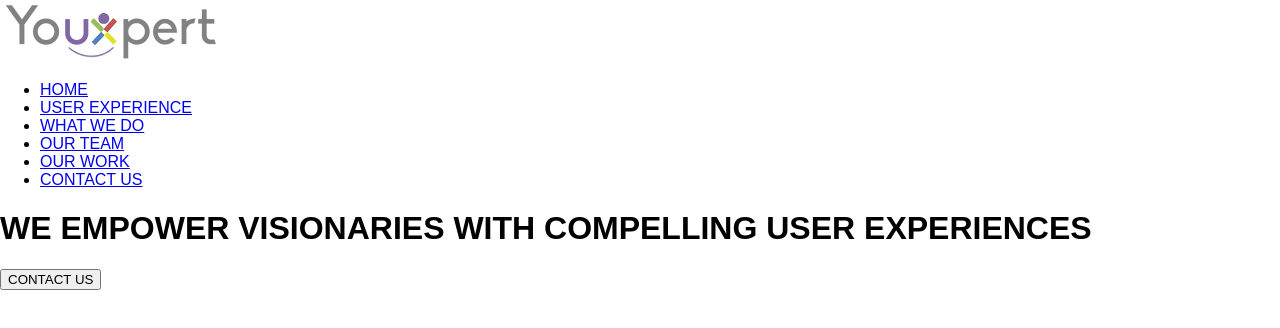
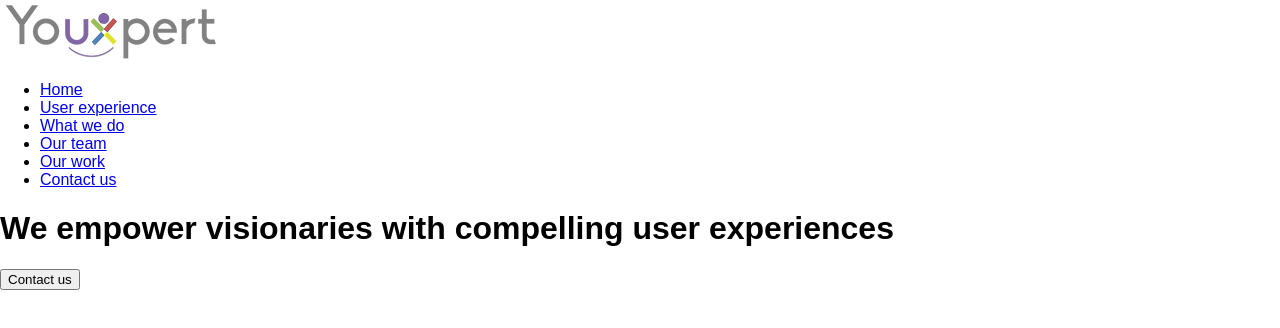
Before and after one commit to Raymond427/youxpert, a React (Create React App) app: page / in a window 1280 px wide. Shown: the top 328 px of the page. Built offline with nearby package versions, Linux system fonts and the light colour scheme.

Commit message:
normalized styling

```diff
--- a/src/components/App.js
+++ b/src/components/App.js
@@ -17,9 +17,11 @@ class App extends Component {
 
    render() {
       return (
-         <div className="App">
+         <div className="app">
             <Navbar setCurrentPage={this._setPage.bind(this)}/>
-            {this.state.currentPage}
+            <div className="page">
+               {this.state.currentPage}
+            </div>
             <Footer/>
          </div>
       );
--- a/src/components/ContactUs.js
+++ b/src/components/ContactUs.js
@@ -10,8 +10,8 @@ class ContactUs extends Component {
       return(
          <div className="contact-us">
             <div className="call-us">
-               <h2>Call Us Now</h2>
-               <h4>(980) 349-8479</h4>
+               <h2>Call us now</h2>
+               <h2>(980) 349-8479</h2>
             </div>
             {this._formState()}
          </div>
@@ -22,10 +22,10 @@ class ContactUs extends Component {
       if (this.state.entries) {
          return(
             <div className="entry-received">
-               <h3>Thank you for your message {this.state.entries.name}!</h3>
-               <h3>We will get back to you shortly</h3>
+               <h2>Thank you for your message {this.state.entries.name}!</h2>
+               <h2>We will get back to you shortly</h2>
                <button onClick={() => this._resetForm()}>
-                  Submit Another Form
+                  Submit another form
                </button>
             </div>
          );
@@ -33,7 +33,7 @@ class ContactUs extends Component {
       else {
          return(
             <div className="message-us">
-               <h2>Send Us A Message</h2>
+               <h2>Send us a message</h2>
                <ContactUsForm addEntry={this._addEntry.bind(this)}/>
             </div>
          );
--- a/src/components/Home.js
+++ b/src/components/Home.js
@@ -5,9 +5,9 @@ class Home extends Component {
    render() {
       return (
          <div className="Home">
-            <h1>WE EMPOWER VISIONARIES WITH COMPELLING USER EXPERIENCES</h1>
+            <h1>We empower visionaries with compelling user experiences</h1>
             <button className="contact-us--button" onClick={() => this._renderContactUs()}>
-               CONTACT US
+               Contact us
             </button>
          </div>
       );
--- a/src/components/Navbar.js
+++ b/src/components/Navbar.js
@@ -10,32 +10,32 @@ class Navbar extends Component {
             <ul className="Navbar-links">
                <li>
                   <a href="#" onClick={() => this._changeCurrentPage("Home")}>
-                     HOME
+                     Home
                   </a>
                </li>
                <li>
                   <a href="#" onClick={() => this._changeCurrentPage("UserX")}>
-                     USER EXPERIENCE
+                     User experience
                   </a>
                </li>
                <li>
                   <a href="#" onClick={() => this._changeCurrentPage("WhatWeDo")}>
-                     WHAT WE DO
+                     What we do
                   </a>
                </li>
                <li>
                   <a href="#" onClick={() => this._changeCurrentPage("OurTeam")}>
-                     OUR TEAM
+                     Our team
                   </a>
                </li>
                <li>
                   <a href="#" onClick={() => this._changeCurrentPage("OurWork")}>
-                     OUR WORK
+                     Our work
                   </a>
                </li>
                <li>
                   <a href="#" onClick={() => this._changeCurrentPage("ContactUs")}>
-                     CONTACT US
+                     Contact us
                   </a>
                </li>
             </ul>
--- a/src/components/OurTeam.js
+++ b/src/components/OurTeam.js
@@ -16,7 +16,7 @@ class OurTeam extends Component {
 
       return(
          <div className="our-team">
-            <h1>Our Team</h1>
+            <h1>Our team</h1>
             <div className="skills">
                {skills}
             </div>
--- a/src/components/OurWork.js
+++ b/src/components/OurWork.js
@@ -4,7 +4,7 @@ class OurWork extends Component {
    render(){
       return(
          <div className="our-work">
-            <h1>Our Work</h1>
+            <h1>Our work</h1>
          </div>
       );
    }
--- a/src/components/UserX.js
+++ b/src/components/UserX.js
@@ -11,8 +11,8 @@ class UserX extends Component {
 
       return(
          <div className="UserX">
-            <h1>WHAT IS USER EXPERIENCE DESIGN?</h1>
-            <h3>Every decision we make when building your product is based on the preferences of your target audience</h3>
+            <h1>What is user experience design?</h1>
+            <h2>Every decision we make when building your product is based on the preferences of your target audience</h2>
             {userx}
          </div>
       );
--- a/src/components/Ux.js
+++ b/src/components/Ux.js
@@ -4,7 +4,7 @@ class Ux extends Component {
    render(){
       return(
          <div className="ux" style={{backgroundImage: this.props.background}}>
-            <h5>{this.props.title}</h5>
+            <h4>{this.props.title}</h4>
             <p>{this.props.description}</p>
          </div>
       );
--- a/src/components/WhatWeDo.js
+++ b/src/components/WhatWeDo.js
@@ -14,7 +14,7 @@ class WhatWeDo extends Component {
 
       return(
          <div className="what-we-do">
-            <h1>What We Do</h1>
+            <h1>What we do</h1>
             {services}
          </div>
       );
```
